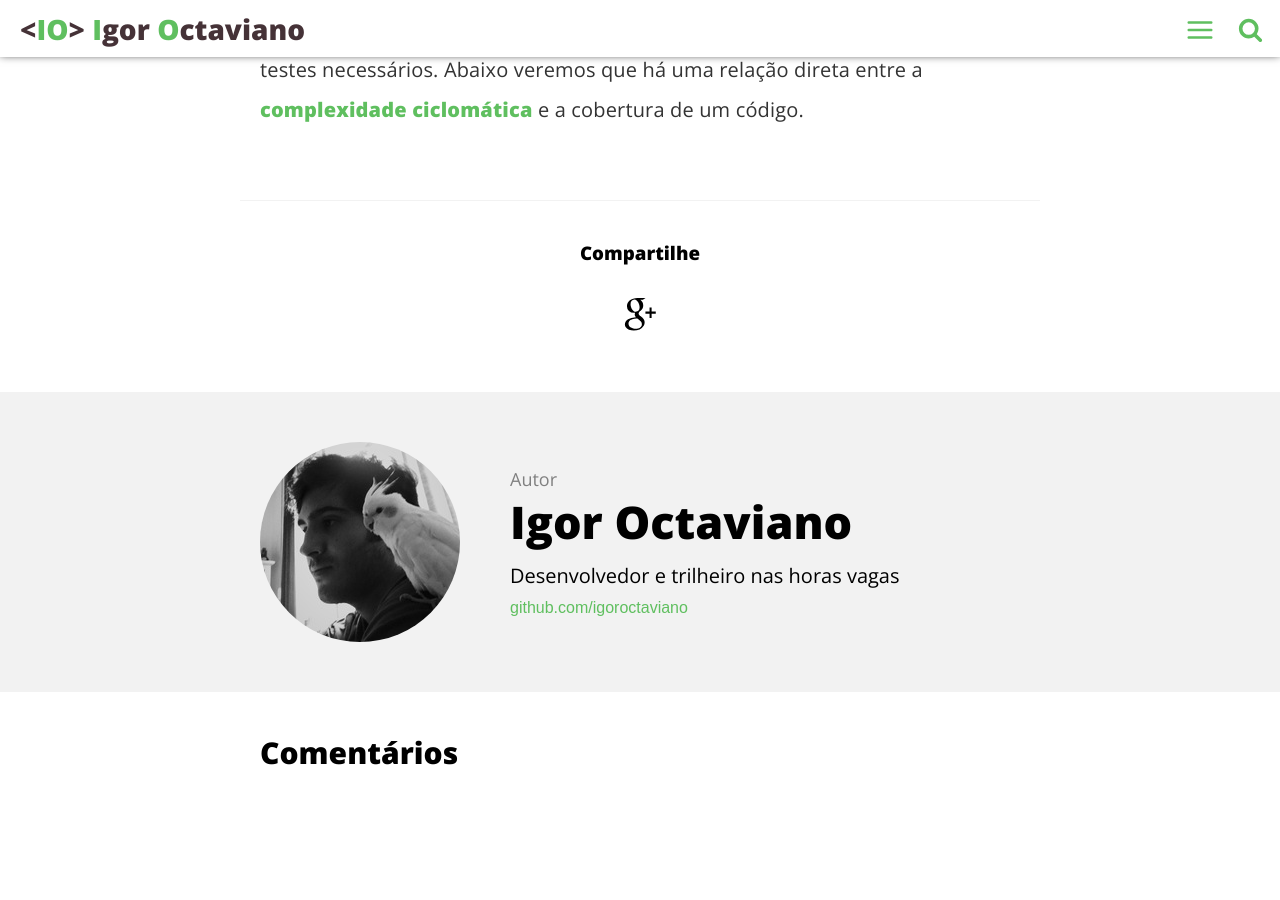
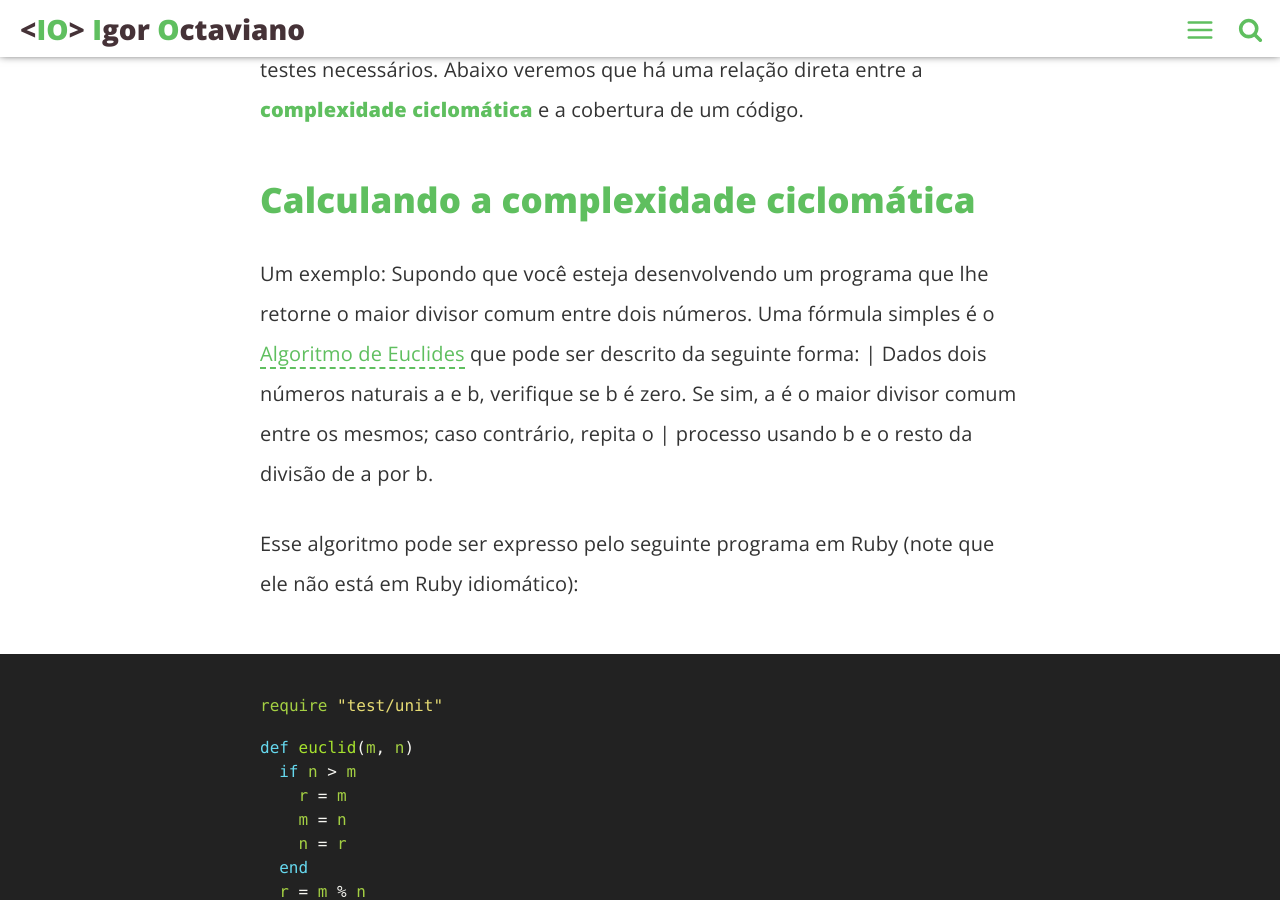
Before and after one commit to igoroctaviano/blog, a Jekyll site: the page built from _posts/2016-03-22-complexidade-ciclomatica.md, in a window 1280 px wide and 900 px high, scrolled down 1320 px. Built offline with Jekyll 4.4.1, drawn with Linux system fonts in a browser that asks for light colours; comment, search, counter and statistics services are not loaded; some of the changed text lies outside the part shown.

Commit message:
Update content

```diff
--- a/_posts/2016-03-22-complexidade-ciclomatica.md
+++ b/_posts/2016-03-22-complexidade-ciclomatica.md
@@ -21,3 +21,42 @@
 O que em outras palavras, quanto mais caminhos de código puder tomar (seja por meios de condicionais ou loops),
 maior a quantidade de testes necessários. Abaixo veremos que há uma relação direta entre a **complexidade ciclomática**
 e a cobertura de um código.
+
+## Calculando a complexidade ciclomática
+Um exemplo:
+Supondo que você esteja desenvolvendo um programa que lhe retorne o maior divisor comum entre dois números. Uma fórmula
+simples é o [Algoritmo de Euclides](https://pt.wikipedia.org/wiki/Algoritmo_de_Euclides) que pode ser descrito da seguinte forma:
+| Dados dois números naturais a e b, verifique se b é zero. Se sim, a é o maior divisor comum entre os mesmos; caso contrário, repita o | processo usando b e o resto da divisão de a por b.
+
+Esse algoritmo pode ser expresso pelo seguinte programa em Ruby (note que ele não está em Ruby idiomático):
+{% highlight ruby %}
+require "test/unit"
+
+def euclid(m, n)
+  if n > m
+    r = m
+    m = n
+    n = r
+  end
+  r = m % n
+  while r != 0
+    m = n
+    n = r
+    r = m % n
+  end
+  n
+end
+
+class EuclidTest < Test::Unit::TestCase
+
+  SETS = [[5, 10,  5], [2,  6,  2], [11,  7,  1],
+    [80, 64, 16], [2, 2, 2]]
+
+  def test_euclid
+    SETS.each do |set|
+      assert_equal set[2], euclid(set[0], set[1])
+    end
+  end
+
+end
+{% endhighlight ruby %}
```
